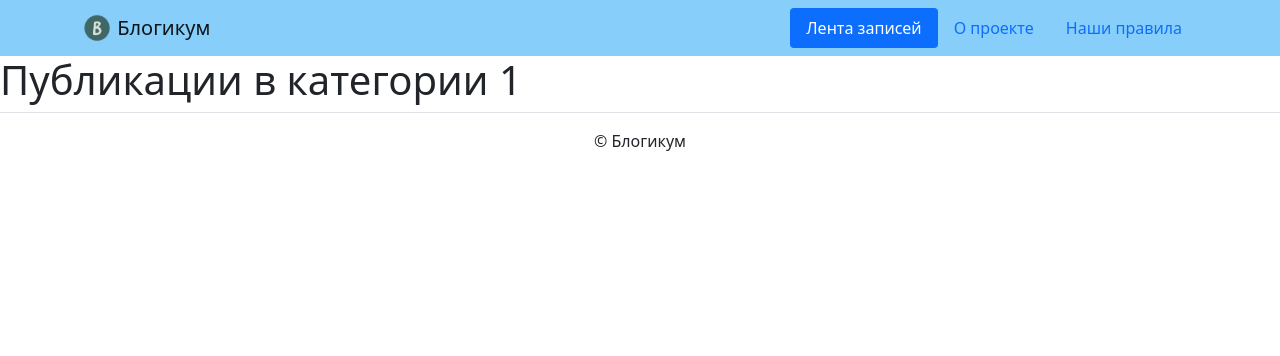
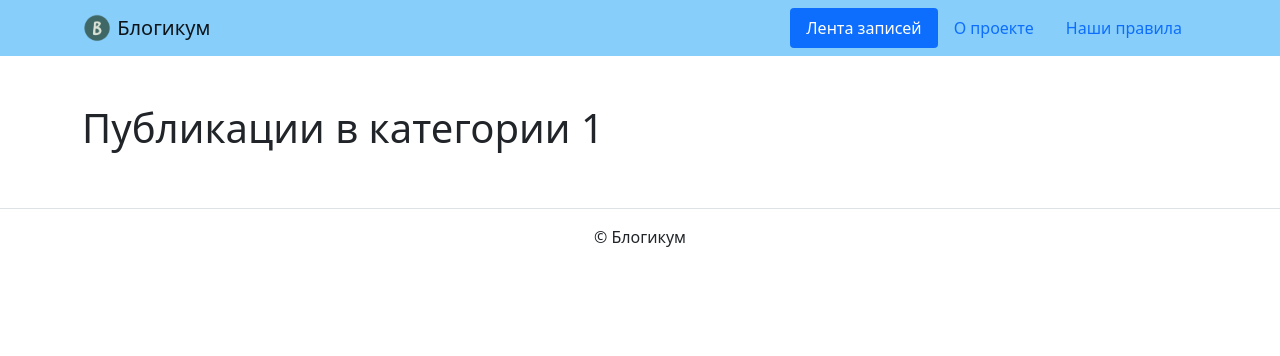
Before and after one commit to AlexCbk/django_sprint1, a Django app: page /category/1/ in a window 1280 px wide. Shown: the top 356 px of the page. Run offline with Django 3.2, Linux system fonts and the light colour scheme; some libraries are stand-ins or nearby versions.

Commit message:
Update base.html

```diff
--- a/blogicum/templates/base.html
+++ b/blogicum/templates/base.html
@@ -14,7 +14,9 @@
   <body>
     {% include "includes/header.html" %}
     <main>
+      <div class="container py-5">
       {% block content %}{% endblock %}
+      </div>
     </main>
     {% include "includes/footer.html" %}
   </body>
```
